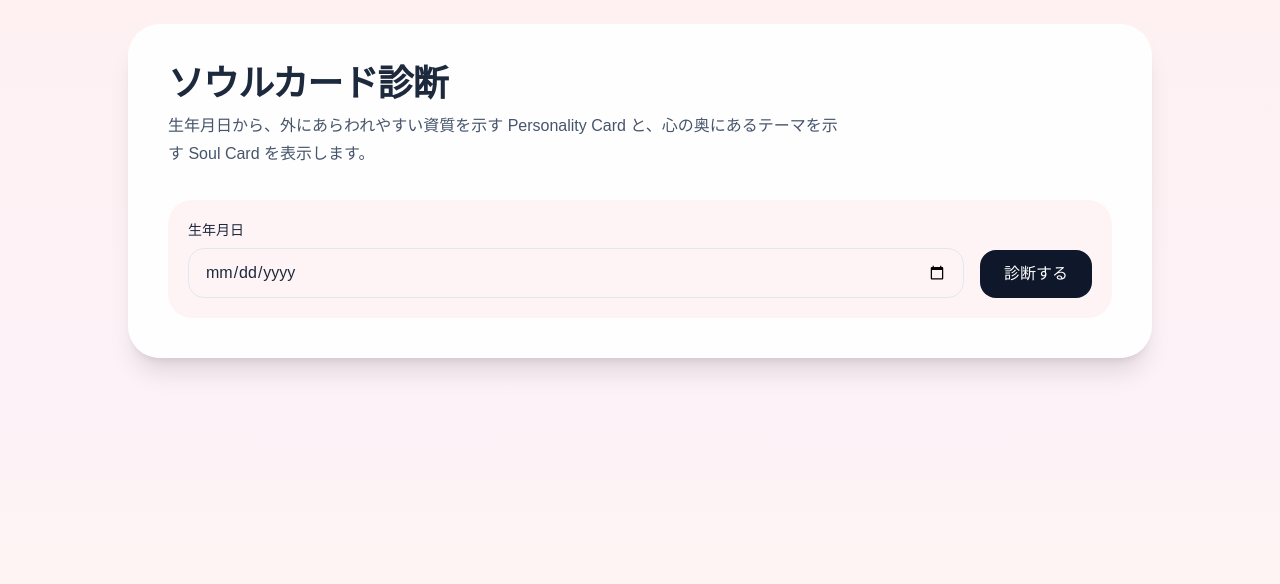
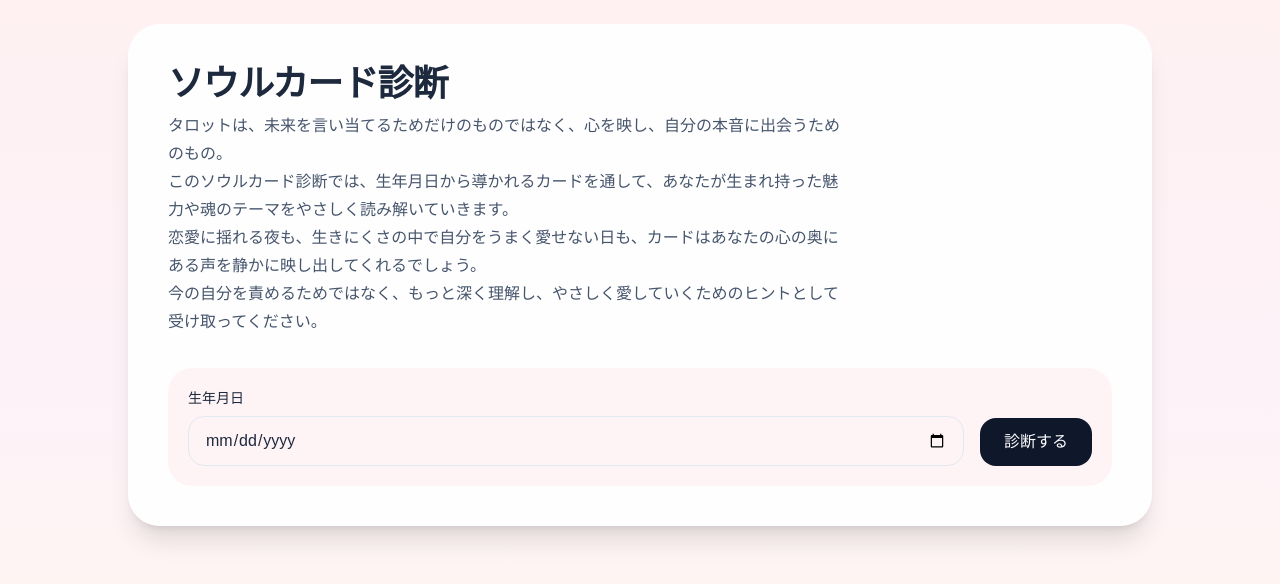
Before and after one commit to ank0tarot57/soul-card-tool, a Next.js app: page / in a window 1280 px wide. Shown: the top 584 px of the page. Built offline with nearby package versions, Linux system fonts and the light colour scheme.

Commit message:
Update page.tsx

```diff
--- a/app/page.tsx
+++ b/app/page.tsx
@@ -291,8 +291,11 @@ export default function Page() {
             ソウルカード診断
           </h1>
           <p className="max-w-2xl text-sm leading-6 text-slate-600 md:text-base md:leading-7">
-            生年月日から、外にあらわれやすい資質を示す Personality Card と、心の奥にあるテーマを示す Soul Card を表示します。
-          </p>
+  タロットは、未来を言い当てるためだけのものではなく、心を映し、自分の本音に出会うためのもの。<br />
+  このソウルカード診断では、生年月日から導かれるカードを通して、あなたが生まれ持った魅力や魂のテーマをやさしく読み解いていきます。<br />
+  恋愛に揺れる夜も、生きにくさの中で自分をうまく愛せない日も、カードはあなたの心の奥にある声を静かに映し出してくれるでしょう。<br />
+  今の自分を責めるためではなく、もっと深く理解し、やさしく愛していくためのヒントとして受け取ってください。
+</p>
         </div>
 
         <div className="grid gap-4 rounded-3xl bg-rose-50/70 p-4 sm:p-5 md:grid-cols-[1fr_auto] md:items-end">
```
